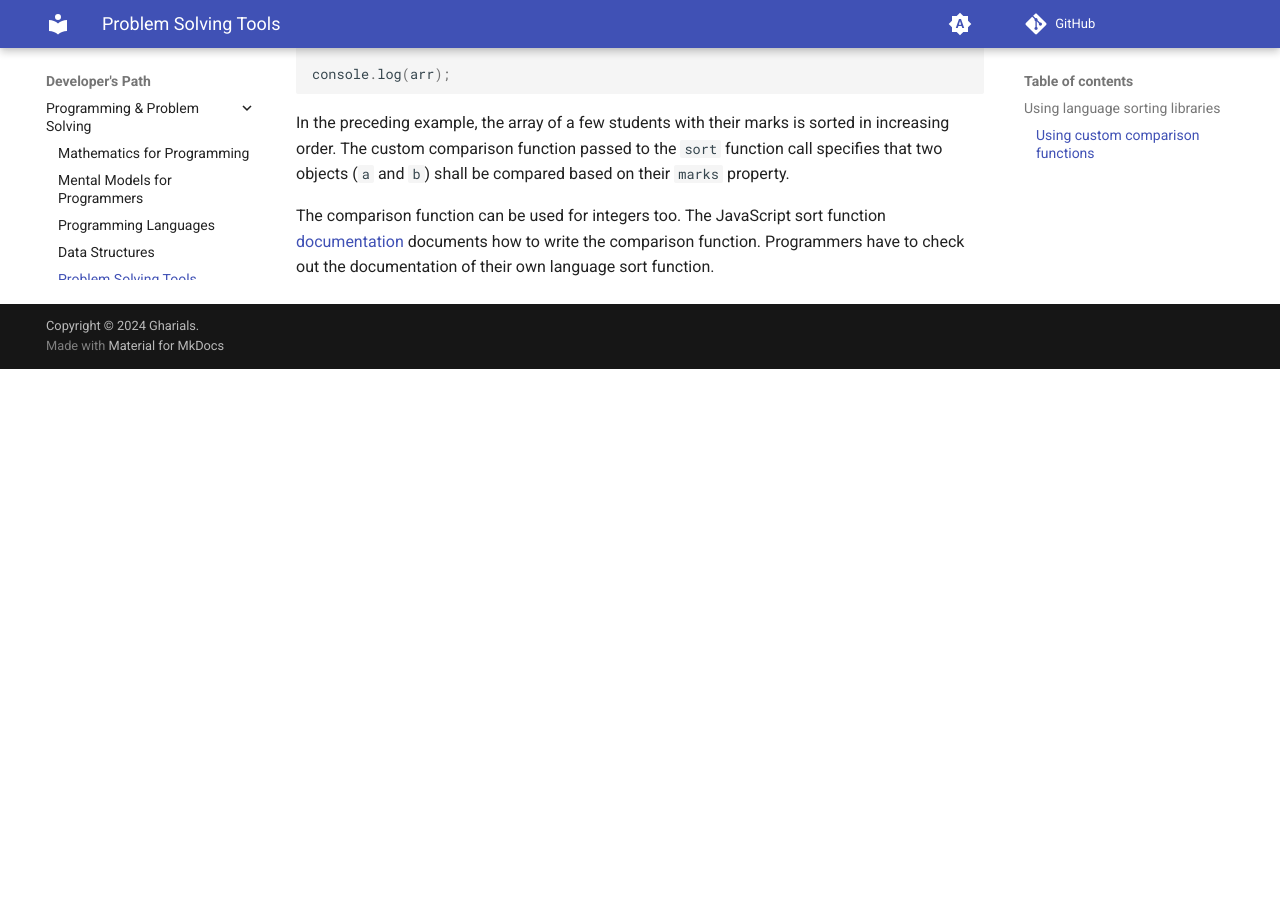
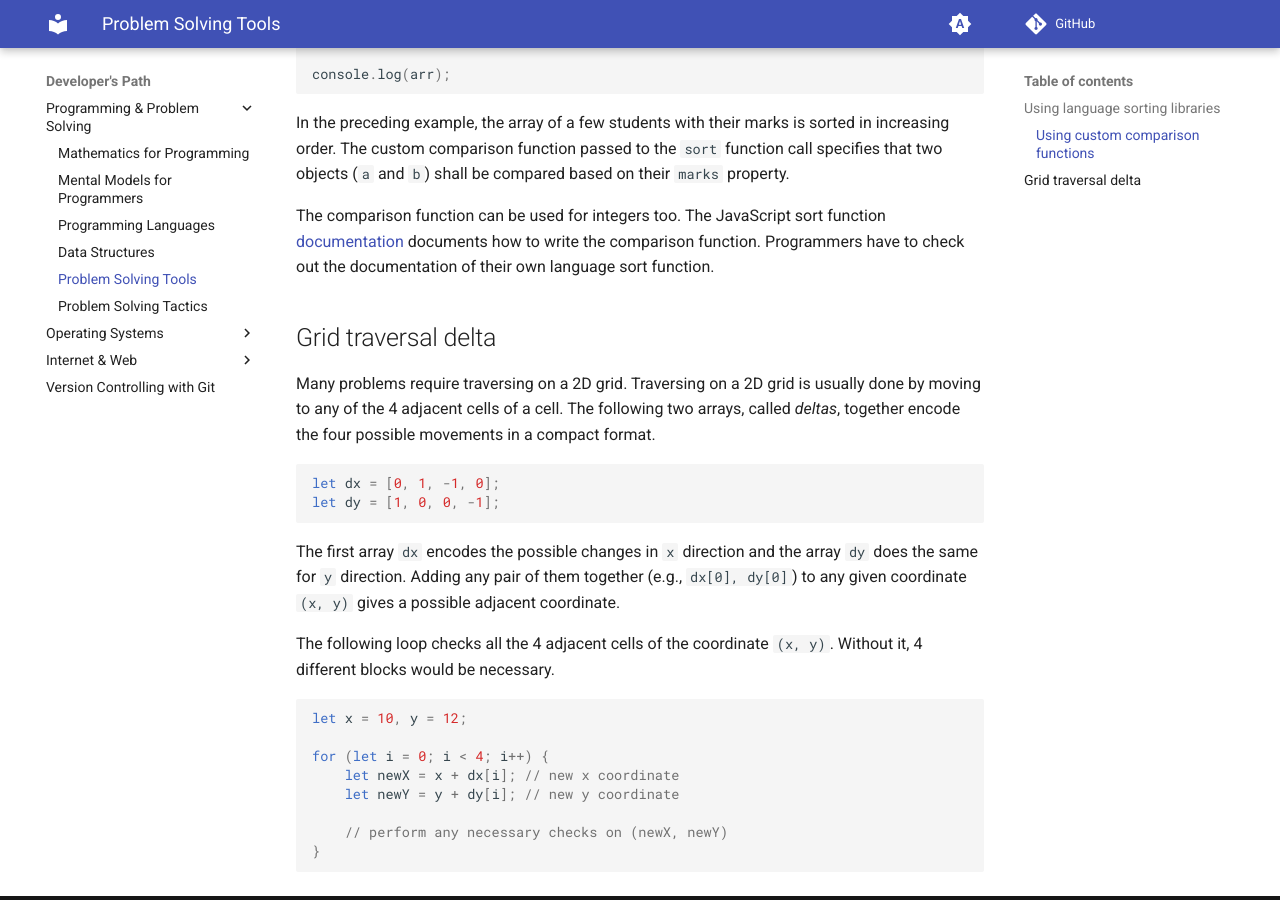
Before and after one commit to gharials/dev-path, an MkDocs documentation site: the page built from docs/programming/problem-solving-tools.md, in a window 1280 px wide and 900 px high, scrolled down 753 px. Built offline with MkDocs 1.6.1 and Material for MkDocs 9.7.7, drawn with Linux system fonts in a browser that asks for light colours; comment, search, counter and statistics services are not loaded; before the commit the page ends 1122 px from its top, so only the background shows below that.

Commit message:
'problem-solving-tools': new section 'grid traversal delta'.

````diff
--- a/docs/programming/problem-solving-tools.md
+++ b/docs/programming/problem-solving-tools.md
@@ -32,3 +32,27 @@ console.log(arr);
 In the preceding example, the array of a few students with their marks is sorted in increasing order. The custom comparison function passed to the `sort` function call specifies that two objects (`a` and `b`) shall be compared based on their `marks` property.
 
 The comparison function can be used for integers too. The JavaScript sort function [documentation](https://developer.mozilla.org/en-US/docs/Web/JavaScript/Reference/Global_Objects/Array/sort) documents how to write the comparison function. Programmers have to check out the documentation of their own language sort function.
+
+## Grid traversal delta
+
+Many problems require traversing on a 2D grid. Traversing on a 2D grid is usually done by moving to any of the 4 adjacent cells of a cell. The following two arrays, called _deltas_, together encode the four possible movements in a compact format.
+
+```js
+let dx = [0, 1, -1, 0];
+let dy = [1, 0, 0, -1];
+```
+
+The first array `dx` encodes the possible changes in `x` direction and the array `dy` does the same for `y` direction. Adding any pair of them together (e.g., `dx[0], dy[0]`) to any given coordinate `(x, y)` gives a possible adjacent coordinate.
+
+The following loop checks all the 4 adjacent cells of the coordinate `(x, y)`. Without it, 4 different blocks would be necessary.
+
+```js
+let x = 10, y = 12;
+
+for (let i = 0; i < 4; i++) {
+    let newX = x + dx[i]; // new x coordinate
+    let newY = y + dy[i]; // new y coordinate
+
+    // perform any necessary checks on (newX, newY)
+}
+```
````
